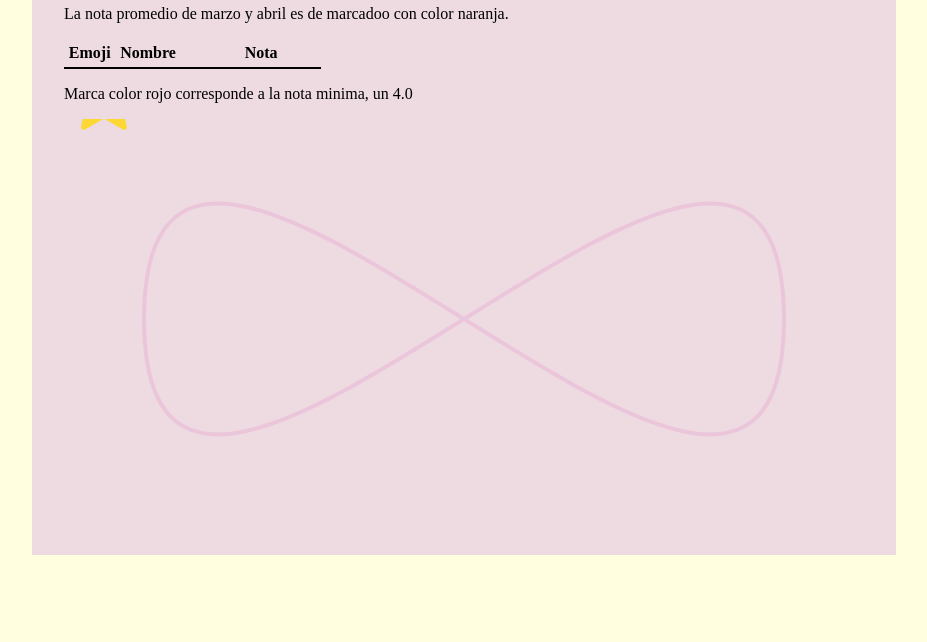
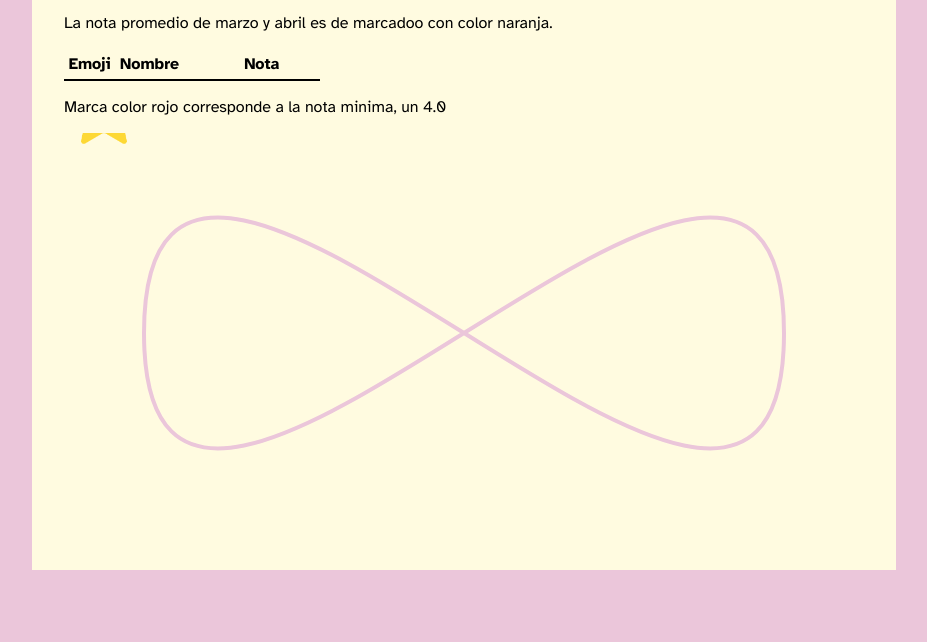
Before and after one commit to valflores8/Dnoweb-clase10, a plain HTML site: page notas marzo-abril.html in a window 1280 px wide. Shown: the part 158-800 px from the top of the page, without its empty margins (176-1103 px from the left). Drawn offline with Linux system fonts and the light colour scheme; no server answers.

Commit message:
Update estilo.css

```diff
--- a/estilo.css
+++ b/estilo.css
@@ -1,17 +1,17 @@
-@import url('https://fonts.googleapis.com/css2?family=Atkinson+Hyperlegible:ital,wght@0,400;0,700;1,400;1,700&display=swap')
+@import url('https://fonts.googleapis.com/css2?family=Atkinson+Hyperlegible:ital,wght@0,400;0,700;1,400;1,700&display=swap');
 
 /*colocar mdn paraa encontrar definiciones*/
 
 :root{
-	--color-claro1: #FFF9C4;
-	--color-claro2: #e8bcd2;
-	--color-oscuro1: #FFF9C4;
-	--color-oscuro2: #FFF9C4;
-}
+	--main-color: #FFFBE0;
+	--colorclarorosa: #EBC6DA;
+	--color-oscuro-mor: #5b1868;
+	--color-oscuro-caf: #271f1c;
+	}
 
 body {
 	font-family: "Atkinson Hyperlegible";
-	background: lightyellow;
+	background: #EBC6DA;
 	text-align: center;
 	margin: 0;
 	padding: 0;
@@ -23,7 +23,7 @@ div.container {
 	width: min(800px, 90%);
 	margin: 0 auto;
 	padding: 2rem;
-	background: rgba(235, 215, 225, 0.9);
+	background: #FFFBE0;
 	text-align: left;
 	}
 
```
